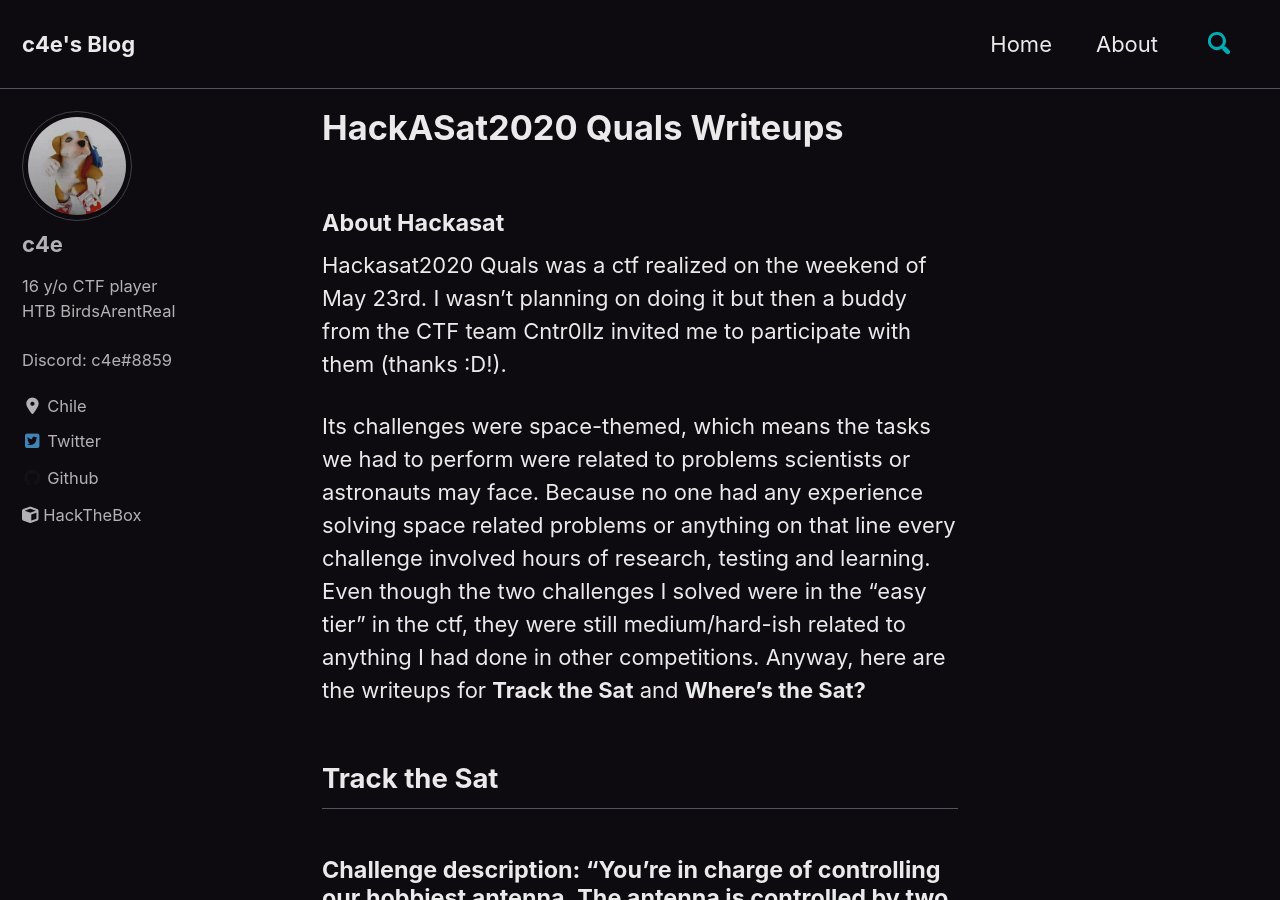
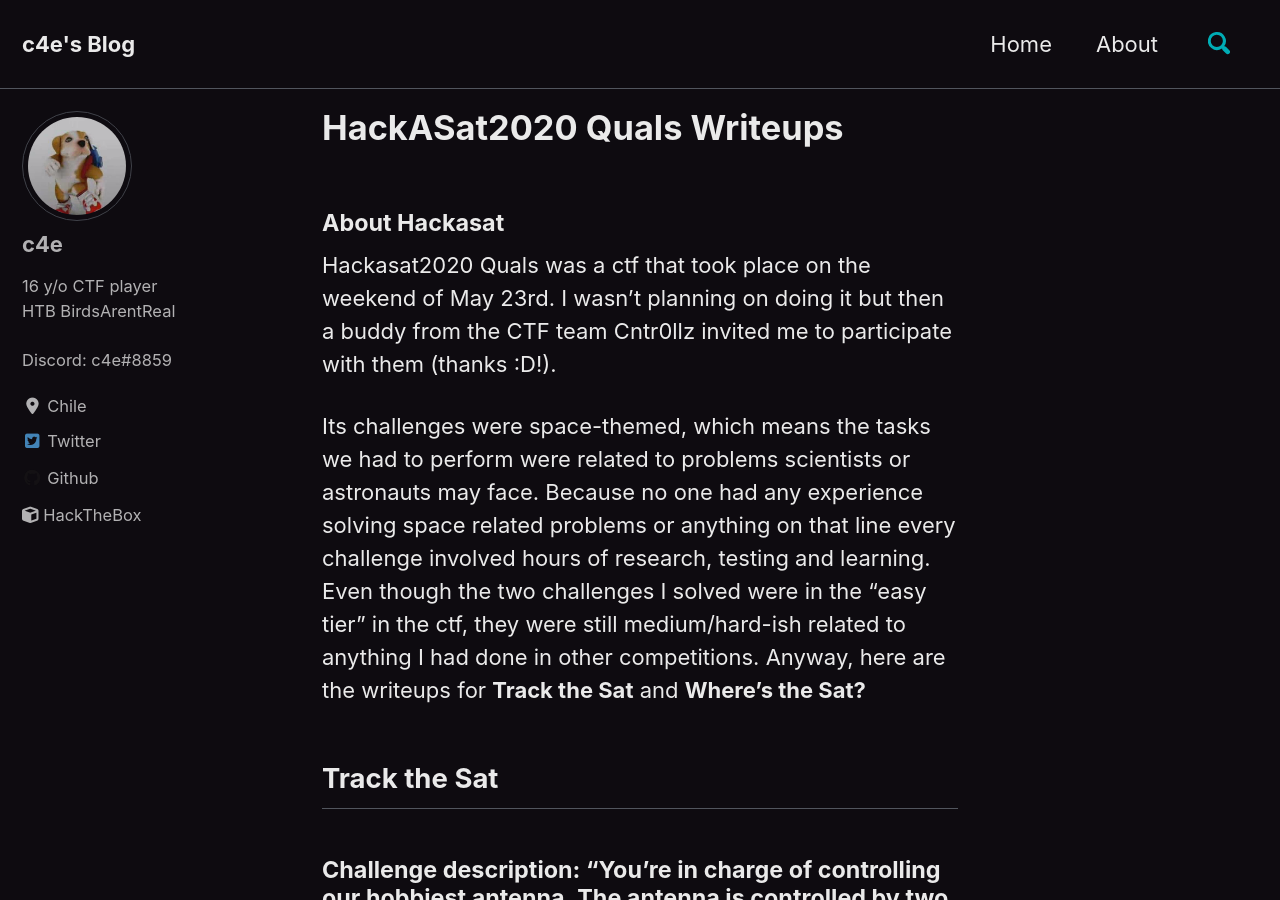
Before and after one commit to c4ebt/c4ebt.github.io, a Jekyll site: the page built from _posts/2020-05-24-HackASat2020Quals-Writeups.md, in a window 1280 px wide and 900 px high. Built offline with Jekyll 4.4.1, drawn with Linux system fonts in a browser that asks for light colours; cached includes are drawn as plain includes; nearby versions of some CDN libraries; a script that is not in the unit is left out; comment, search, counter and statistics services are not loaded.

Commit message:
se ingles??

```diff
--- a/_posts/2020-05-24-HackASat2020Quals-Writeups.md
+++ b/_posts/2020-05-24-HackASat2020Quals-Writeups.md
@@ -3,11 +3,11 @@
 title: "HackASat2020 Quals Writeups"
 header:
   teaser: /assets/images/content/hackasat/azimuth.png
-excerpt: "Hackasat2020 Quals was a ctf realized on the weekend of May 23rd. I wasn't planning on doing it but then a buddy from the CTF team Cntr0llz invited me to participate with them (thanks :D!)."
+excerpt: "Hackasat2020 Quals was a ctf that took place on the weekend of May 23rd. I wasn't planning on doing it but then a buddy from the CTF team Cntr0llz invited me to participate with them (thanks :D!)."
 ---
 
 #### About Hackasat
-Hackasat2020 Quals was a ctf realized on the weekend of May 23rd. I wasn't planning on doing it but then a buddy from the CTF team Cntr0llz invited me to participate with them (thanks :D!).
+Hackasat2020 Quals was a ctf that took place on the weekend of May 23rd. I wasn't planning on doing it but then a buddy from the CTF team Cntr0llz invited me to participate with them (thanks :D!).
 
 Its challenges were space-themed, which means the tasks we had to perform were related to problems scientists or astronauts may face. Because no one had any experience solving space related problems or anything on that line every challenge involved hours of research, testing and learning. Even though the two challenges I solved were in the "easy tier" in the ctf, they were still medium/hard-ish related to anything I had done in other competitions. Anyway, here are the writeups for **Track the Sat** and **Where's the Sat?**
 
```
